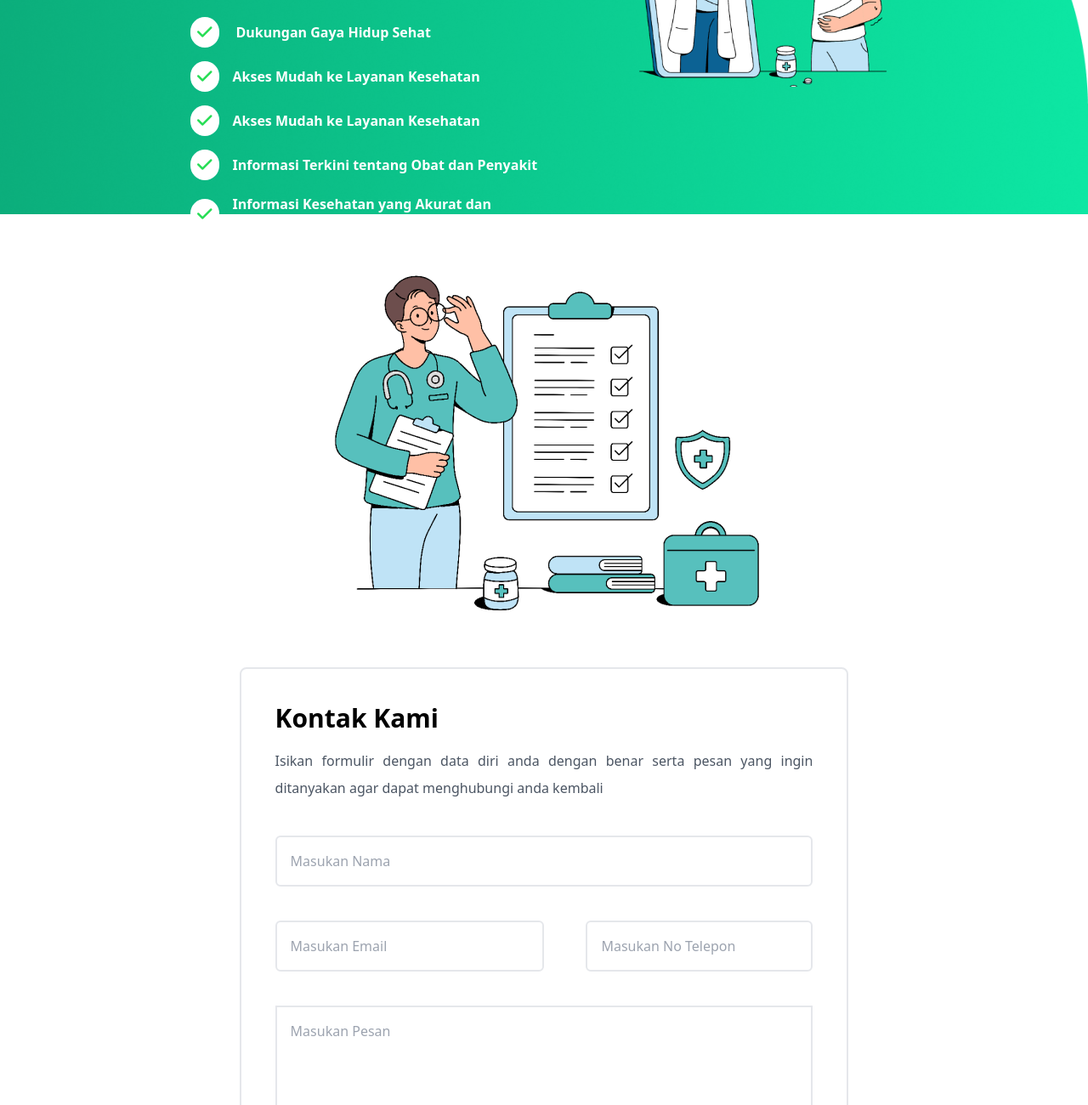
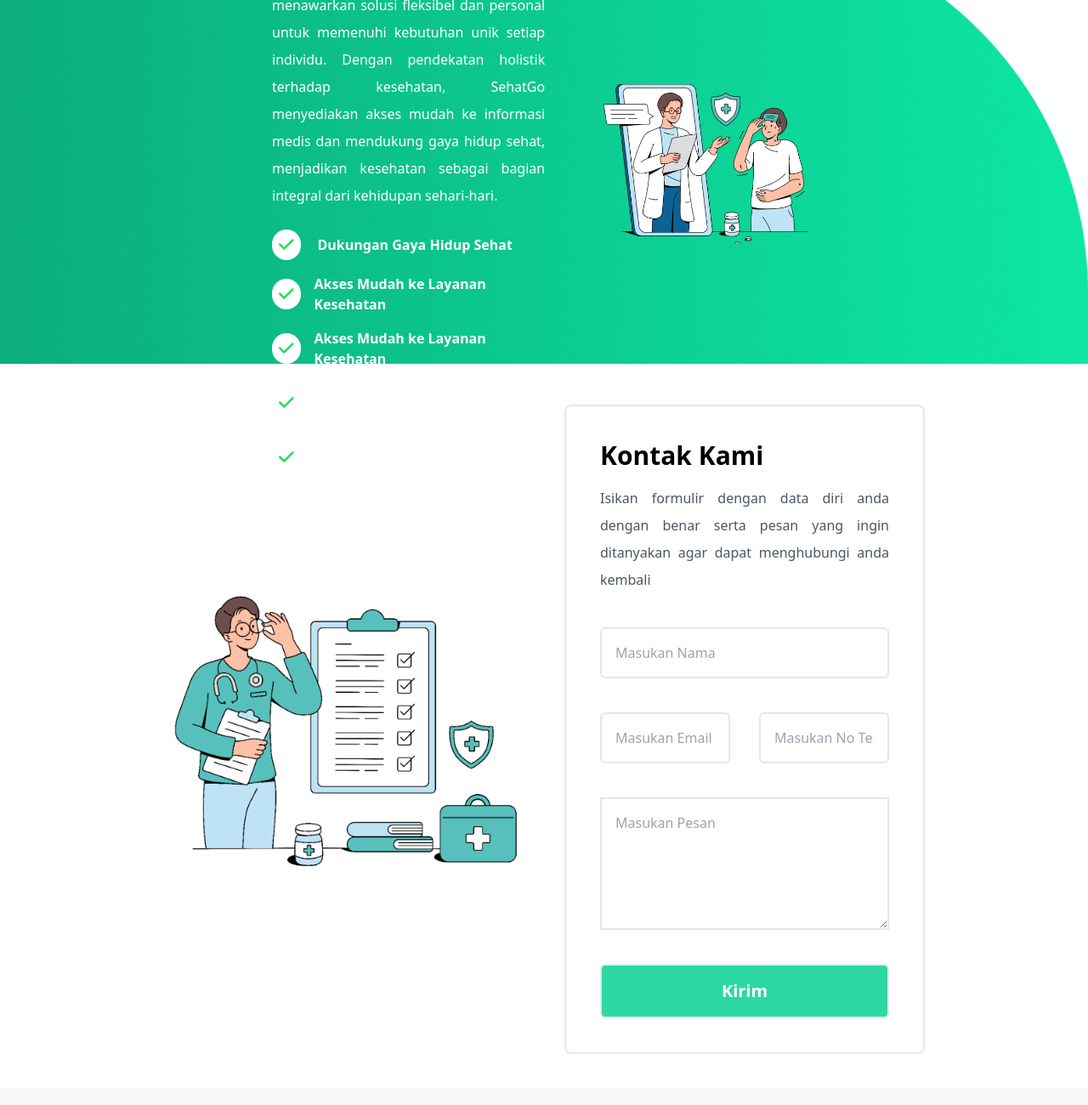
Before and after one commit to satyaflow/SehatGo, a website: page tentang.html in a window 1280 px wide. Shown: the part 2498-3798 px from the top of the page at 85% size. Drawn offline with nearby package versions, Linux system fonts and the light colour scheme.

Commit message:
update tentang

```diff
--- a/tentang.html
+++ b/tentang.html
@@ -121,7 +121,7 @@
 
   <div class="w-full h-auto flex justify-center items-center">
 
-    <div class="lg:w-[65%] w-[80%] mt-24 h-auto pb-6 pt-0 flex justify-start items-center flex-col gap-12">
+    <div class="lg:w-[45%] w-[80%] mt-24 h-auto pb-6 pt-0 flex justify-start items-center flex-col gap-12">
       <h1 class="font-bold text-4xl">Tentang SehatGo</h1>
       <p class="text-justify text-gray-700 leading-loose">SehatGo adalah sebuah platform kesehatan digital yang
         dirancang untuk memberikan solusi komprehensif bagi masyarakat yang peduli dengan kesejahteraan fisik dan mental
@@ -152,8 +152,8 @@
 
 
   <div
-    class="w-full lg:h-[70vh] h-auto bg-[url('Gambar/latar.png')] bg-cover bg-no-repeat bg-center my-12 flex items-center justify-center py-16">
-    <div class="w-[80%] lg:w-[65%] h-full flex-col-reverse flex lg:flex-row md:flex-col-reverse justify-center items-center gap-14">
+    class="w-full lg:h-[60vh] h-auto bg-[url('Gambar/latar.png')] bg-cover bg-no-repeat bg-center my-12 flex items-center justify-center py-16">
+    <div class="w-[80%] tablet:w-[80%] tablet:flex tablet:flex-col lg:w-[50%] h-full flex-col-reverse flex lg:flex-row md:flex-col-reverse justify-center items-center gap-14">
       <div class="w-[100%] lg:w-[55%] h-full  flex justify-center items-start flex-col gap-6">
         <h1 class="text-white font-bold text-justify text-4xl">Mengapa Memilih SehatGo ?</h1>
         <p class="text-white font-reguler text-justify leading-loose">SehatGo adalah platform kesehatan yang menawarkan
@@ -207,7 +207,7 @@
 
 
   <div class="w-full lg:h-auto h-auto flex items-center justify-center ">
-    <div class="w-[100%] lg:w-[70%] h-full flex flex-col items-center justify-center gap-12 mb-10">
+    <div class="w-[100%] lg:w-[70%] h-full flex flex-col lg:flex-row items-center justify-center gap-12 mb-10">
       <div class="w-[80%] h-full flex items-center justify-center">
         <img class="bg-cover bg-no-repeat bg-center" src="Gambar/dokter-1.png" alt="Foto Dokter">
       </div>
@@ -223,13 +223,13 @@
             placeholder="Masukan Nama">
           <div class="w-full flex justify-between items-center">
             <input type="text"
-              class="w-[50%] px-4 py-4 bg-white border-2 rounded-md focus:outline-none focus:ring focus:ring-emerald-400 duration-200"
+              class="w-[45%] px-4 py-4 bg-white border-2 rounded-md focus:outline-none focus:ring focus:ring-emerald-400 duration-200"
               placeholder="Masukan Email">
             <input type="text"
-              class="w-{50%} px-4 py-4 bg-white border-2 rounded-md focus:outline-none focus:ring focus:ring-emerald-400 duration-200 "
+              class="w-[45%] px-4 py-4 bg-white border-2 rounded-md focus:outline-none focus:ring focus:ring-emerald-400 duration-200 "
               placeholder="Masukan No Telepon">
           </div>
-          <textarea class="border-2 px-4 py-4 w-full" name="" id="" rows="10" placeholder="Masukan Pesan"></textarea>
+          <textarea class="border-2 px-4 py-4 w-full" name="" id="" rows="5" placeholder="Masukan Pesan"></textarea>
           <button
             class="font-semibold border-2 text-xl text-white hijau py-4 px-6 w-full rounded-md hover:bg-white hover:text-black hover:border-emerald-400 duration-200 transition ease-in-out delay-150 hover:-translate-y-1 hover:scale-100  duration-300 ">Kirim</button>
         </form>
```
